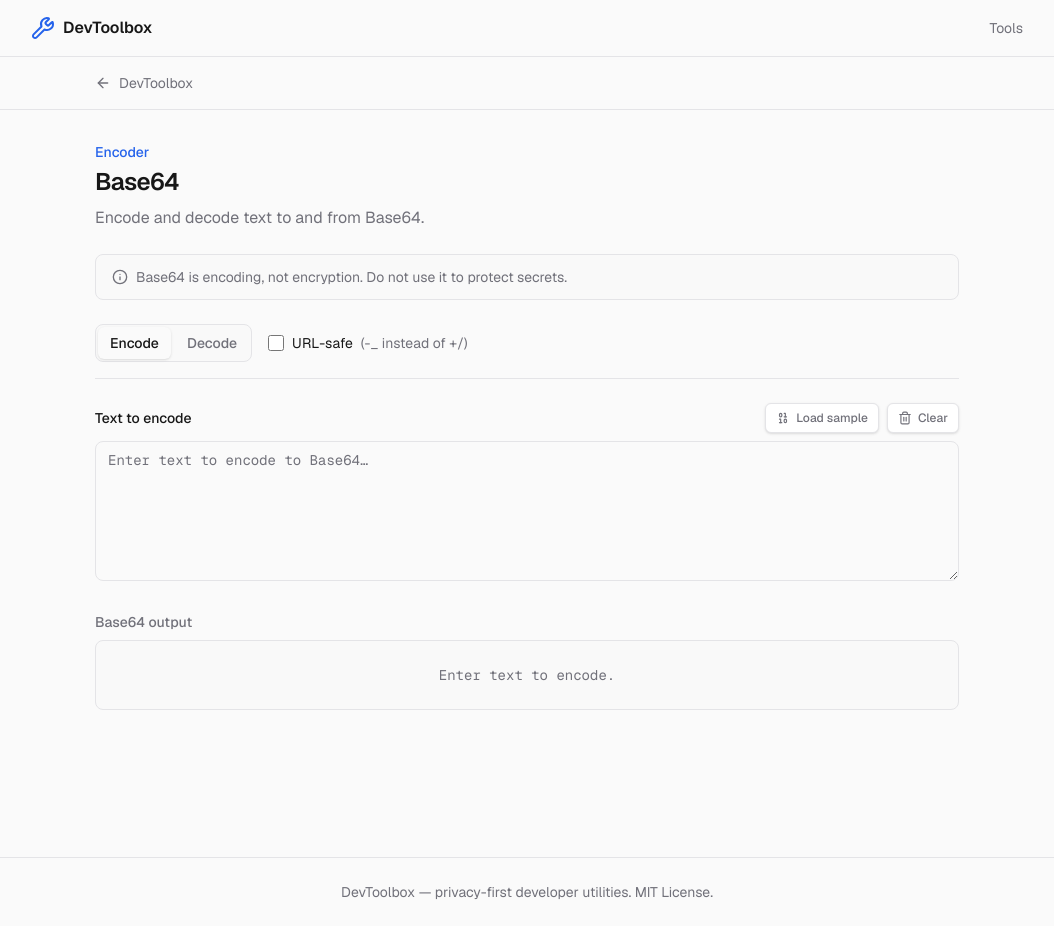
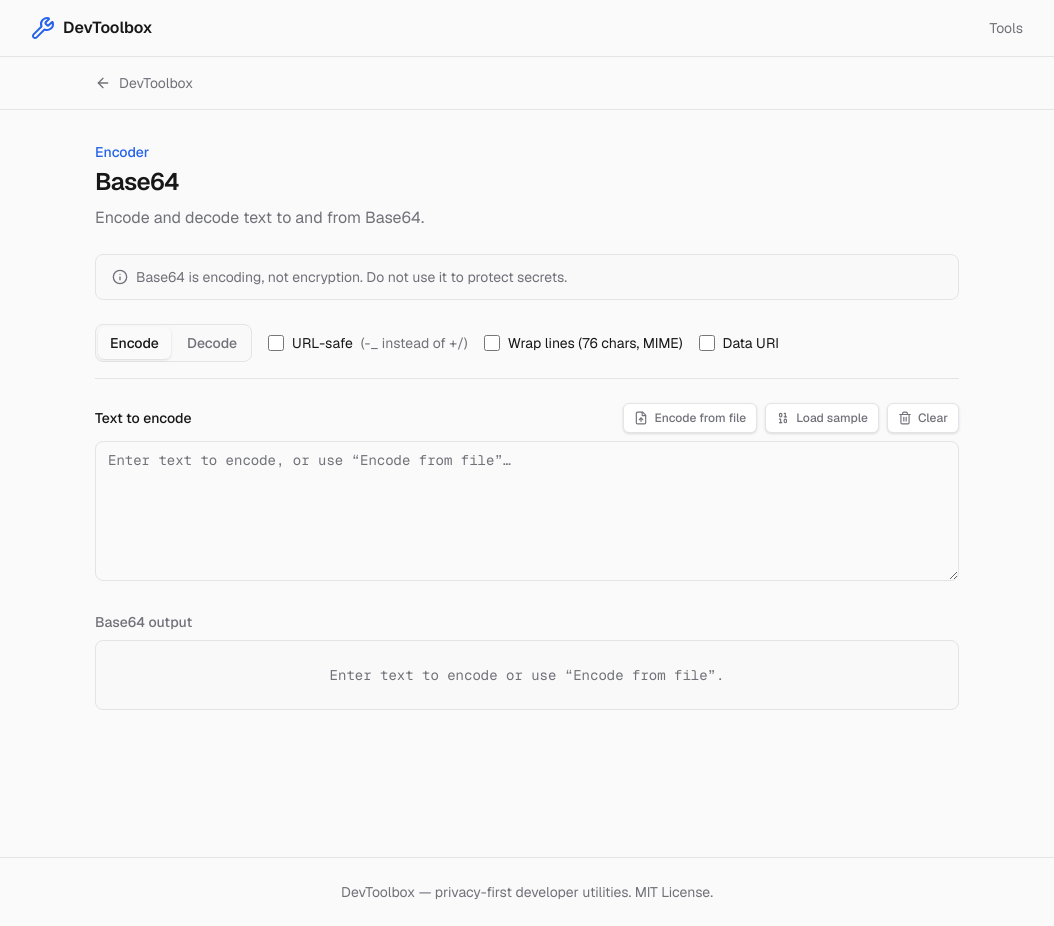
Before and after one commit to dchobarkar/devtoolbox, a Next.js app: page /tools/base64 in a window 1280 px wide. Shown: the whole page, without its empty margins (113-1167 px from the left). Built offline with nearby package versions, Linux system fonts and the light colour scheme.

Commit message:
feat: add file input

```diff
--- a/app/tools/base64/tool-client.tsx
+++ b/app/tools/base64/tool-client.tsx
@@ -1,20 +1,27 @@
 "use client";
 
-import { useState, useMemo, useCallback } from "react";
+import { useState, useMemo, useCallback, useRef } from "react";
 import {
   Trash2,
   Binary,
   CheckCircle2,
   XCircle,
   Info,
+  FileUp,
 } from "lucide-react";
 
 import { TextArea } from "@/components/shared/TextArea";
 import { CopyButton } from "@/components/shared/CopyButton";
-import { encodeBase64, decodeBase64 } from "@/lib/encoders/base64";
+import {
+  encodeBase64,
+  decodeBase64,
+  encodeBase64FromBytes,
+  wrapBase64Lines,
+} from "@/lib/encoders/base64";
 
 const SAMPLE_PLAIN = "Hello, DevToolbox! Encode me to Base64.";
 const SAMPLE_BASE64 = "SGVsbG8sIERldlRvb2xib3ghIEVuY29kZSBtZSB0byBCYXNlNjQu";
+const MIME_LINE_LENGTH = 76;
 
 type Mode = "encode" | "decode";
 
@@ -22,19 +29,39 @@ export function Base64Client() {
   const [input, setInput] = useState("");
   const [mode, setMode] = useState<Mode>("encode");
   const [urlSafe, setUrlSafe] = useState(false);
+  const [wrapLines, setWrapLines] = useState(false);
+  const [dataUri, setDataUri] = useState(false);
+  const [dataUriMime, setDataUriMime] = useState("text/plain");
+  const [fileEncodedResult, setFileEncodedResult] = useState<string | null>(null);
+  const fileInputRef = useRef<HTMLInputElement>(null);
 
   const decodeResult = useMemo(
     () => (mode === "decode" ? decodeBase64(input, urlSafe) : null),
     [input, mode, urlSafe],
   );
 
+  const rawEncoded = useMemo(() => {
+    if (mode !== "encode") return "";
+    if (fileEncodedResult !== null) return fileEncodedResult;
+    if (!input) return "";
+    return encodeBase64(input, urlSafe);
+  }, [mode, input, urlSafe, fileEncodedResult]);
+
   const output = useMemo(() => {
-    if (!input) return "";
-    if (mode === "encode") {
-      return encodeBase64(input, urlSafe);
+    if (mode === "decode") {
+      return decodeResult?.success ? decodeResult.value : "";
     }
-    return decodeResult?.success ? decodeResult.value : "";
-  }, [input, mode, urlSafe, decodeResult]);
+    if (!rawEncoded) return "";
+    // Data URIs use single-line base64; wrap only affects plain output
+    const forDataUri = dataUri ? rawEncoded : null;
+    const plainOut = wrapLines
+      ? wrapBase64Lines(rawEncoded, MIME_LINE_LENGTH)
+      : rawEncoded;
+    if (dataUri && forDataUri !== null) {
+      return `data:${dataUriMime};base64,${forDataUri}`;
+    }
+    return plainOut;
+  }, [mode, rawEncoded, wrapLines, dataUri, dataUriMime, decodeResult]);
 
   const isValidDecode =
     mode === "decode" &&
@@ -47,10 +74,48 @@ export function Base64Client() {
     decodeResult !== null &&
     !decodeResult.success;
 
-  const handleClear = useCallback(() => setInput(""), []);
+  const handleClear = useCallback(() => {
+    setInput("");
+    setFileEncodedResult(null);
+  }, []);
+
   const handleLoadSample = useCallback(() => {
     setInput(mode === "encode" ? SAMPLE_PLAIN : SAMPLE_BASE64);
+    setFileEncodedResult(null);
   }, [mode]);
+
+  const handleFileEncode = useCallback(
+    (e: React.ChangeEvent<HTMLInputElement>) => {
+      const file = e.target.files?.[0];
+      if (!file) return;
+      const reader = new FileReader();
+      reader.onload = () => {
+        const buf = reader.result;
+        if (buf instanceof ArrayBuffer) {
+          const base64 = encodeBase64FromBytes(new Uint8Array(buf), urlSafe);
+          setFileEncodedResult(base64);
+          setInput("");
+        }
+      };
+      reader.readAsArrayBuffer(file);
+      e.target.value = "";
+    },
+    [urlSafe],
+  );
+
+  const triggerFileInput = useCallback(() => {
+    fileInputRef.current?.click();
+  }, []);
+
+  const handleInputChange = useCallback((e: React.ChangeEvent<HTMLTextAreaElement>) => {
+    setInput(e.target.value);
+    setFileEncodedResult(null);
+  }, []);
+
+  const handleModeChange = useCallback((m: Mode) => {
+    setMode(m);
+    if (m === "decode") setFileEncodedResult(null);
+  }, []);
 
   return (
     <div className="space-y-6">
@@ -65,18 +130,18 @@ export function Base64Client() {
         </span>
       </div>
 
-      {/* Mode + URL-safe */}
+      {/* Mode + options */}
       <section className="flex flex-wrap items-center gap-4 border-b border-border pb-4">
         <div className="flex items-center gap-1 rounded-lg border border-border bg-muted/30 p-0.5">
           <ModeButton
             active={mode === "encode"}
-            onClick={() => setMode("encode")}
+            onClick={() => handleModeChange("encode")}
           >
             Encode
           </ModeButton>
           <ModeButton
             active={mode === "decode"}
-            onClick={() => setMode("decode")}
+            onClick={() => handleModeChange("decode")}
           >
             Decode
           </ModeButton>
@@ -91,6 +156,40 @@ export function Base64Client() {
           <span>URL-safe</span>
           <span className="text-muted-foreground">(-_ instead of +/)</span>
         </label>
+        {mode === "encode" && (
+          <>
+            <label className="flex cursor-pointer items-center gap-2 text-sm text-foreground">
+              <input
+                type="checkbox"
+                checked={wrapLines}
+                onChange={(e) => setWrapLines(e.target.checked)}
+                className="h-4 w-4 rounded border-border text-accent focus:ring-accent"
+              />
+              <span>Wrap lines (76 chars, MIME)</span>
+            </label>
+            <label className="flex cursor-pointer items-center gap-2 text-sm text-foreground">
+              <input
+                type="checkbox"
+                checked={dataUri}
+                onChange={(e) => setDataUri(e.target.checked)}
+                className="h-4 w-4 rounded border-border text-accent focus:ring-accent"
+              />
+              <span>Data URI</span>
+            </label>
+            {dataUri && (
+              <label className="flex items-center gap-2 text-sm text-foreground">
+                <span className="text-muted-foreground">MIME type:</span>
+                <input
+                  type="text"
+                  value={dataUriMime}
+                  onChange={(e) => setDataUriMime(e.target.value)}
+                  placeholder="text/plain"
+                  className="w-32 rounded border border-border bg-background px-2 py-1 font-mono text-sm text-foreground placeholder:text-muted-foreground focus:border-accent focus:outline-none focus:ring-1 focus:ring-accent"
+                />
+              </label>
+            )}
+          </>
+        )}
       </section>
 
       {/* Input panel */}
@@ -125,6 +224,26 @@ export function Base64Client() {
             )}
           </div>
           <div className="flex flex-wrap items-center gap-2">
+            {mode === "encode" && (
+              <>
+                <input
+                  ref={fileInputRef}
+                  type="file"
+                  accept="*/*"
+                  onChange={handleFileEncode}
+                  className="sr-only"
+                  aria-hidden
+                />
+                <button
+                  type="button"
+                  onClick={triggerFileInput}
+                  className="inline-flex items-center gap-1.5 rounded-md border border-border bg-card px-2.5 py-1.5 text-xs font-medium text-muted-foreground shadow-sm transition-colors hover:bg-muted/50 hover:text-foreground focus:outline-none focus:ring-2 focus:ring-accent focus:ring-offset-2 focus:ring-offset-background"
+                >
+                  <FileUp className="h-3.5 w-3.5" aria-hidden />
+                  Encode from file
+                </button>
+              </>
+            )}
             <button
               type="button"
               onClick={handleLoadSample}
@@ -143,14 +262,19 @@ export function Base64Client() {
             </button>
           </div>
         </div>
+        {mode === "encode" && fileEncodedResult !== null && (
+          <p className="text-xs text-muted-foreground">
+            Output from uploaded file. Type text or clear to encode text instead.
+          </p>
+        )}
         <TextArea
           placeholder={
             mode === "encode"
-              ? "Enter text to encode to Base64…"
+              ? "Enter text to encode, or use “Encode from file”…"
               : "Paste Base64 string to decode…"
           }
           value={input}
-          onChange={(e) => setInput(e.target.value)}
+          onChange={handleInputChange}
           error={isInvalidDecode ? decodeResult?.error : undefined}
           className="min-h-[140px] resize-y font-mono text-sm"
           spellCheck={mode === "encode"}
@@ -162,7 +286,11 @@ export function Base64Client() {
       <section className="space-y-2">
         <div className="flex items-center justify-between">
           <span className="text-sm font-medium text-muted-foreground">
-            {mode === "encode" ? "Base64 output" : "Decoded text"}
+            {mode === "encode"
+              ? fileEncodedResult !== null
+                ? "Base64 output (from file)"
+                : "Base64 output"
+              : "Decoded text"}
           </span>
           {output ? (
             <CopyButton
@@ -189,12 +317,12 @@ export function Base64Client() {
           </div>
         ) : (
           <div className="rounded-lg border border-border bg-muted/30 p-6 text-center font-mono text-sm text-muted-foreground">
-            {input.trim()
+            {input.trim() || fileEncodedResult !== null
               ? mode === "decode"
                 ? "Fix the invalid Base64 above."
                 : "Output will appear here."
               : mode === "encode"
-                ? "Enter text to encode."
+                ? "Enter text to encode or use “Encode from file”."
                 : "Paste Base64 to decode."}
           </div>
         )}
--- a/lib/encoders/base64.ts
+++ b/lib/encoders/base64.ts
@@ -60,3 +60,34 @@ export function decodeBase64(encoded: string, urlSafe = false): DecodeResult {
     return { success: false, error: "Invalid Base64: decoding failed" };
   }
 }
+
+/**
+ * Encode raw bytes (e.g. from a file) to Base64.
+ */
+export function encodeBase64FromBytes(
+  bytes: Uint8Array,
+  urlSafe = false,
+): string {
+  if (bytes.length === 0) return "";
+  let binary = "";
+  for (let i = 0; i < bytes.length; i++) {
+    binary += String.fromCharCode(bytes[i]);
+  }
+  let base64 = btoa(binary);
+  if (urlSafe) {
+    base64 = base64.replace(/\+/g, "-").replace(/\//g, "_").replace(/=+$/, "");
+  }
+  return base64;
+}
+
+/**
+ * Wrap Base64 string into lines of the given length (MIME standard is 76).
+ */
+export function wrapBase64Lines(base64: string, lineLength = 76): string {
+  if (lineLength < 1 || base64.length <= lineLength) return base64;
+  const lines: string[] = [];
+  for (let i = 0; i < base64.length; i += lineLength) {
+    lines.push(base64.slice(i, i + lineLength));
+  }
+  return lines.join("\n");
+}
```
